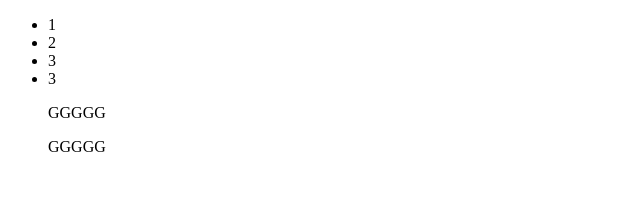
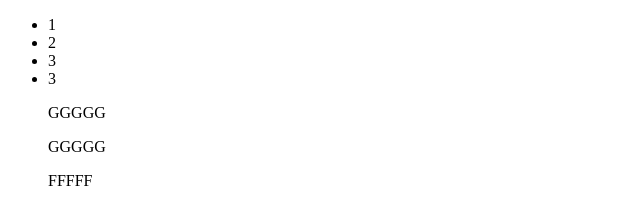
Before and after one commit to BuBaBu/gitTutorial, a plain HTML site: page index.html in a window 1280 px wide. Shown: the full height of the page, 0-640 px from the left. Drawn offline with Linux system fonts and the light colour scheme.

Commit message:
add fffff

```diff
--- a/index.html
+++ b/index.html
@@ -11,5 +11,6 @@
     <li>3</li>
     <p>GGGGG</p>
     <p>GGGGG</p>
+    <p>FFFFF</p>
 </ul>
 </html>
```
